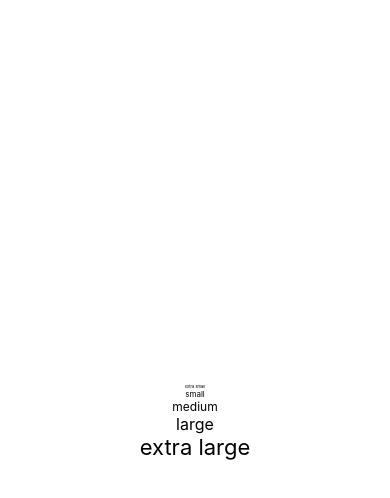
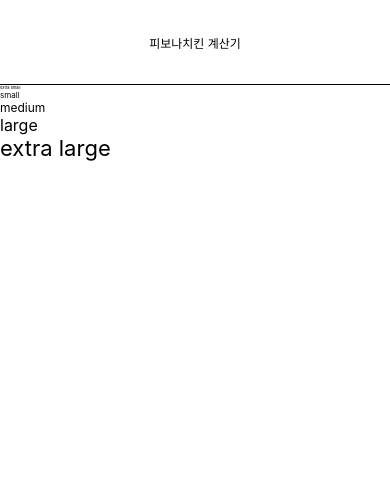
Before and after one commit to kanziw/fibonachicken, a React Native app: screen / in a window 390 px wide. Shown: the top 498 px of the page. Built offline with nearby package versions, Linux system fonts and the light colour scheme.

Commit message:
Add Header

```diff
--- a/components/Text.tsx
+++ b/components/Text.tsx
@@ -3,10 +3,10 @@ import type { FC } from 'react';
 import { Text as RNText, type TextProps } from 'react-native';
 
 export const Text: FC<TextProps> = ({ style, children, ...props }) => {
-  const { foregroundColor } = useTheme();
+  const { foregroundColor, fontSize } = useTheme();
 
   return (
-    <RNText style={[{ color: foregroundColor }, style]} {...props}>
+    <RNText style={[{ color: foregroundColor, fontSize: fontSize.m }, style]} {...props}>
       {children}
     </RNText>
   );
--- /dev/null
+++ b/screens/HomeScreen/Header.tsx
@@ -0,0 +1,20 @@
+import { Text } from '@/components/Text';
+import type { FC } from 'react';
+import { StyleSheet, View, type ViewProps } from 'react-native';
+
+type Props = ViewProps & {
+  title: string;
+};
+
+export const Header: FC<Props> = ({ title, style, ...viewProps }) => (
+  <View style={[styles.container, style]} {...viewProps}>
+    <Text>{title}</Text>
+  </View>
+);
+
+const styles = StyleSheet.create({
+  container: {
+    alignItems: 'center',
+    justifyContent: 'center',
+  },
+});
--- a/screens/HomeScreen/HomeScreen.tsx
+++ b/screens/HomeScreen/HomeScreen.tsx
@@ -1,12 +1,16 @@
 import { Text } from '@/components/Text';
 import { useTheme } from '@/theme';
 import { SafeAreaView } from 'react-native-safe-area-context';
+import { Header } from './Header';
+import { HorizontalDivider } from './HorizontalDivider';
 
 export const HomeScreen = () => {
-  const { center, fontSize } = useTheme();
+  const { deviceHeight, fontSize } = useTheme();
 
   return (
-    <SafeAreaView style={center}>
+    <SafeAreaView>
+      <Header title="피보나치킨 계산기" style={{ height: deviceHeight * 0.1 }} />
+      <HorizontalDivider />
       <Text style={{ fontSize: fontSize.xs }}>extra small</Text>
       <Text style={{ fontSize: fontSize.s }}>small</Text>
       <Text style={{ fontSize: fontSize.m }}>medium</Text>
--- /dev/null
+++ b/screens/HomeScreen/HorizontalDivider.tsx
@@ -0,0 +1,16 @@
+import { useTheme } from '@/theme';
+import type { FC } from 'react';
+import { type StyleProp, StyleSheet, View, type ViewStyle } from 'react-native';
+
+export const HorizontalDivider: FC<{ style?: StyleProp<ViewStyle> }> = () => {
+  const { foregroundColor } = useTheme();
+
+  return (
+    <View
+      style={{
+        borderBottomColor: foregroundColor,
+        borderBottomWidth: StyleSheet.hairlineWidth,
+      }}
+    />
+  );
+};
```
